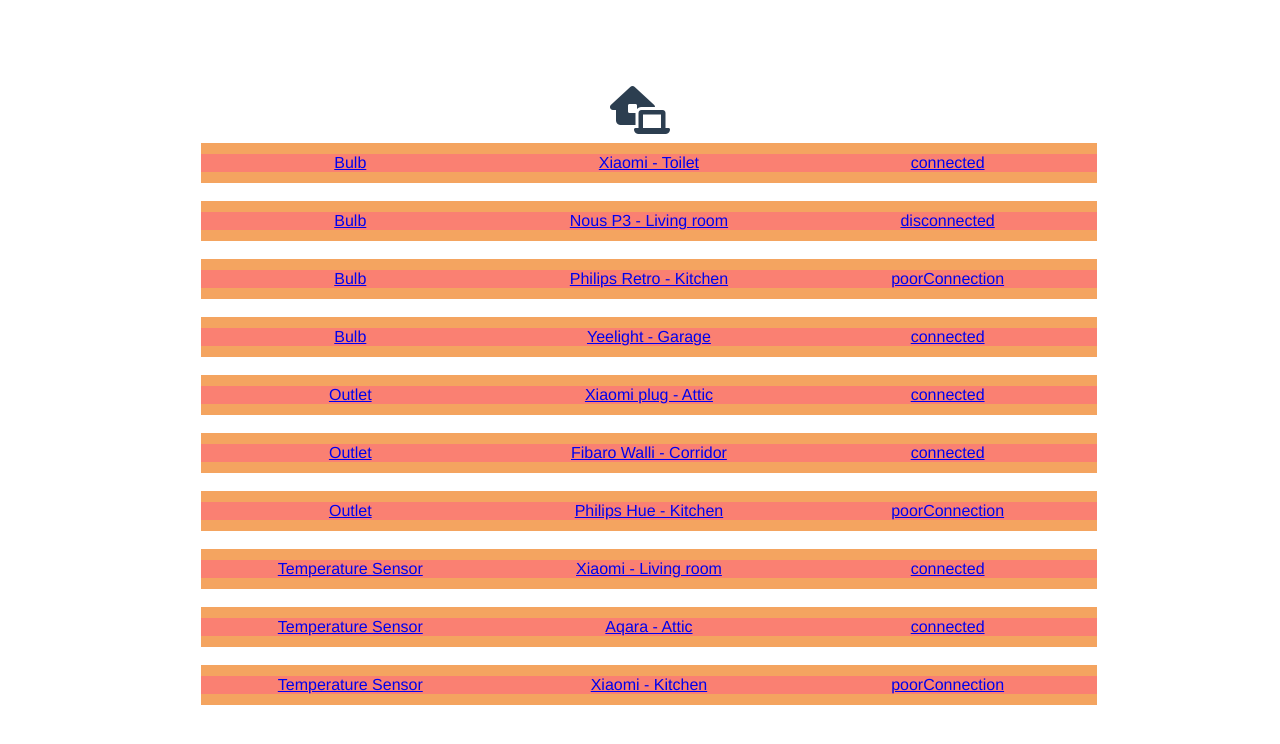
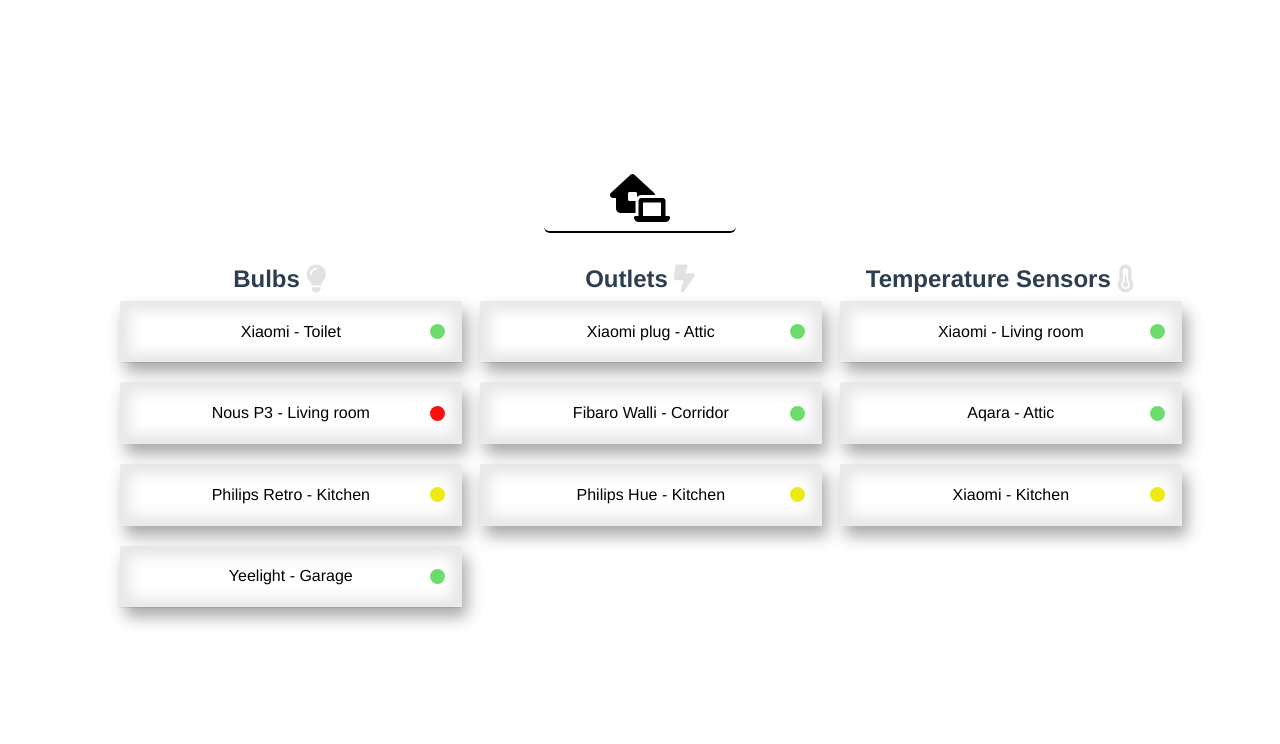
Before and after one commit to ArturFracek/smart-house, a Vue app: page / in a window 1280 px wide. Shown: the top 744 px of the page. Built offline with nearby package versions, Linux system fonts and the light colour scheme.

Commit message:
set interval methods added and fixed issued + styled main view

```diff
--- a/src/components/Device.vue
+++ b/src/components/Device.vue
@@ -1,8 +1,15 @@
+import { fetchAllDevices } from '@/api';
 <template>
   <router-link :to="{ path: `/devices/${device.id}` }" class="device">
-    <div class="device__property">{{ t[device.type] }}</div>
-    <div class="device__property">{{ device.name }}</div>
-    <div class="device__property">{{ device.connectionState }}</div>
+    <div class="device__property device__property--name">{{ device.name }}</div>
+    <div
+      class="device__property device__property--connectionStateDot"
+      :class="{
+        connected: device.connectionState == 'connected',
+        poorConnection: device.connectionState == 'poorConnection',
+        disconnected: device.connectionState == 'disconnected',
+      }"
+    ></div>
   </router-link>
 </template>
 
@@ -19,16 +26,43 @@
 
 <style scoped>
 .device {
-  display: grid;
-  grid-template-columns: 1fr 1fr 1fr;
-  background-color: sandybrown;
-  margin: 1%;
+  display: flex;
+  justify-content: space-around;
+  background-color: rgb(245, 245, 245);
+  box-shadow: 5px 10px 15px rgba(0, 0, 0, 0.342);
+  margin: 1vh 2.5vh 2.5vh;
   align-items: center;
-  width: 70vw;
+  width: 25vw;
   height: 5vh;
+  padding: 3%;
+  min-width: fit-content;
+  background: none;
+  backdrop-filter: blur(10px)
+    drop-shadow(0px 0px 5px rgba(165, 164, 164, 0.993));
+  text-decoration: none;
 }
 .device__property {
-  background-color: salmon;
-  white-space: nowrap;
+  color: black;
+}
+.device__property--name {
+  justify-self: center;
+}
+.device__property--connectionStateDot {
+  position: absolute;
+  right: 5%;
+  height: 15px;
+  width: 15px;
+  border-radius: 50%;
+  display: inline-block;
+  justify-content: end;
+}
+.connected {
+  background-color: rgb(108, 221, 108);
+}
+.poorConnection {
+  background-color: rgb(235, 235, 18);
+}
+.disconnected {
+  background-color: rgb(250, 16, 16);
 }
 </style>
--- a/src/components/DeviceDetails.vue
+++ b/src/components/DeviceDetails.vue
@@ -1,5 +1,5 @@
 <template>
-  <div class="deviceDetails">
+  <div class="deviceDetails" v-if="device">
     <div class="deviceDetails__Title">
       <div class="device__data device__data--type">
          <i v-if="t[device.type] == 'Bulb'" class="fa-solid fa-lightbulb"></i>
@@ -62,17 +62,13 @@
 .device__data--type {
   justify-self: start;
 }
-.fa-lightbulb {
-  color: yellow;
-}
-.fa-bolt-lightning {
-  color: red;
-}
-.fa-temperature-half {
-  color: blue;
+.fa-lightbulb, .fa-bolt-lightning, .fa-temperature-half {
+  color: rgba(17, 20, 14, 0.123);
+  font-size: 28px;
 }
 
-.deviceDetails__informations{
+
+.deviceDetails__informations {
   display: flex;
   margin-top: auto;
 }
--- a/src/views/Main.vue
+++ b/src/views/Main.vue
@@ -3,15 +3,45 @@
     <Modal v-if="$route.params.deviceId" @close="$router.push({ path: '/' })">
       <DeviceDetails :device="device" />
     </Modal>
+    <button class="mainView__smartHouse" @click="$router.push({ path: '/' })">
+      <i class="fa-solid fa-house-laptop"></i>
+    </button>
     <div class="mainView__devicesContainer">
-      <div class="smartHouse" @click="$router.push({ path: '/' })">
-        <i class="fa-solid fa-house-laptop"></i>
+      <div class="mainView__deviceType mainView__deviceType--bulbs">
+        <div class="mainView__header">
+          <div class="mainView__header--typeHeader">Bulbs</div>
+          <i class="fa-solid fa-lightbulb"></i>
+        </div>
+        <Device
+          v-for="(device, index) in $options.filters.bulbs(devices)"
+          :key="'Bulb' + index"
+          :device="device"
+        />
       </div>
-      <Device
-        v-for="(device, index) in devices"
-        :key="index"
-        :device="device"
-      />
+      <div class="mainView__deviceType mainView__deviceType--outlets">
+        <div class="mainView__header">
+        <div class="mainView__header--typeHeader">Outlets</div> <i class="fa-solid fa-bolt-lightning"></i>
+        </div>
+        <Device
+          v-for="(device, index) in $options.filters.outlets(devices)"
+          :key="'Outlet' + index"
+          :device="device"
+        />
+      </div>
+      <div
+        class="mainView__deviceType mainView__deviceType--temperatureSensors"
+      >
+      <div class="mainView__header">
+        <div class="mainView__header--typeHeader">Temperature Sensors</div> <i class="fa-solid fa-temperature-half"></i>
+        </div>
+        <Device
+          v-for="(device, index) in $options.filters.temperatureSensors(
+            devices
+          )"
+          :key="'temperatureSensor' + index"
+          :device="device"
+        />
+      </div>
     </div>
   </div>
 </template>
@@ -45,8 +75,9 @@
         // handler to funcka która odpali się kiedy obserwowana wartosc sie zmieni ( wszystko z this., z $route, z vuexa) a lineId to Nowa wartosc po zmianie
 
         if (!deviceId) return;
+        await this.loadDeviceById(deviceId);
         this.fetchDeviceInterval = setInterval(
-          (this.device = await fetchDeviceById(deviceId)),
+          () => this.loadDeviceById(deviceId),
           3000
         ); // ciało funkcji
 
@@ -55,15 +86,32 @@
       },
     },
   },
+  methods: {
+    async loadAllDevices() {
+      this.devices = await fetchAllDevices();
+    },
+    async loadDeviceById(id) {
+      this.device = await fetchDeviceById(id);
+    },
+  },
   async mounted() {
-    this.fetchDevicesInterval = setInterval(
-      (this.devices = await fetchAllDevices()),
-      3000
-    );
+    await this.loadAllDevices();
+    this.fetchDevicesInterval = setInterval(this.loadAllDevices, 3000);
   },
   beforeDestroy() {
     window.clearInterval(this.fetchDevicesInterval);
     window.clearInterval(this.fetchDeviceInterval);
+  },
+  filters: {
+    bulbs: function (devices) {
+      return devices.filter((d) => d.type == "bulb");
+    },
+    outlets: function (devices) {
+      return devices.filter((d) => d.type == "outlet");
+    },
+    temperatureSensors: function (devices) {
+      return devices.filter((d) => d.type == "temperatureSensor");
+    },
   },
 };
 </script>
@@ -72,21 +120,45 @@
 .mainView {
   height: 100vh;
   display: flex;
+  flex-flow: column;
   align-items: center;
   justify-content: center;
 }
 .mainView__devicesContainer {
+  margin-top: 4vh;
   width: 80vw;
-  display: grid;
-  align-items: center;
+  display: flex;
+  align-items: start;
   justify-content: center;
 }
-.fa-house-laptop{
+.mainView__smartHouse {
+  width: 15vw;
+  border-top: none;
+  border-right: none;
+  border-left: none;
+  border-bottom: 2px double black;
+  background-color: transparent;
+  border-radius: 6px;
+}
+.fa-house-laptop {
   font-size: 6vh;
   animation: onTrigger 0.5s;
+  margin-bottom: 1vh;
 }
-.fa-house-laptop:hover{
+.fa-house-laptop:hover,
+.mainView__smartHouse:hover {
   color: rgb(206, 3, 3);
+  border-color: rgb(206, 3, 3);
+  cursor: pointer;
+}
+.mainView__header {
+  display: flex;
+  justify-content: center;
+}
+.mainView__header--typeHeader {
+  font-size: 24px;
+  font-weight: 800;
+  padding-right: 6px;
 }
 
 @keyframes onTrigger {
@@ -98,7 +170,7 @@
     filter: hue-rotate(0deg);
   }
   20% {
-    opacity: 0.;
+    opacity: 0;
     filter: hue-rotate(0deg);
   }
   70% {
@@ -119,5 +191,4 @@
     filter: hue-rotate(0deg);
   }
 }
-
 </style>
```
